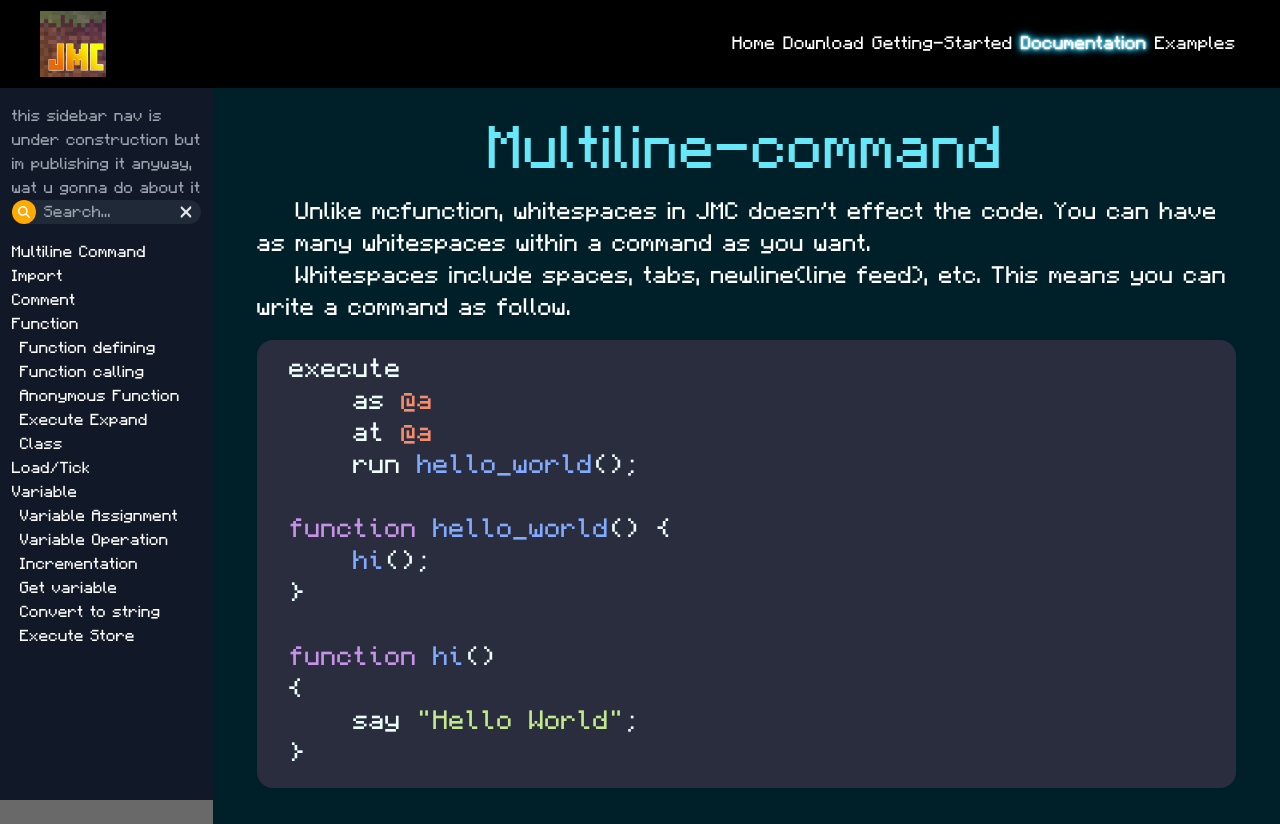
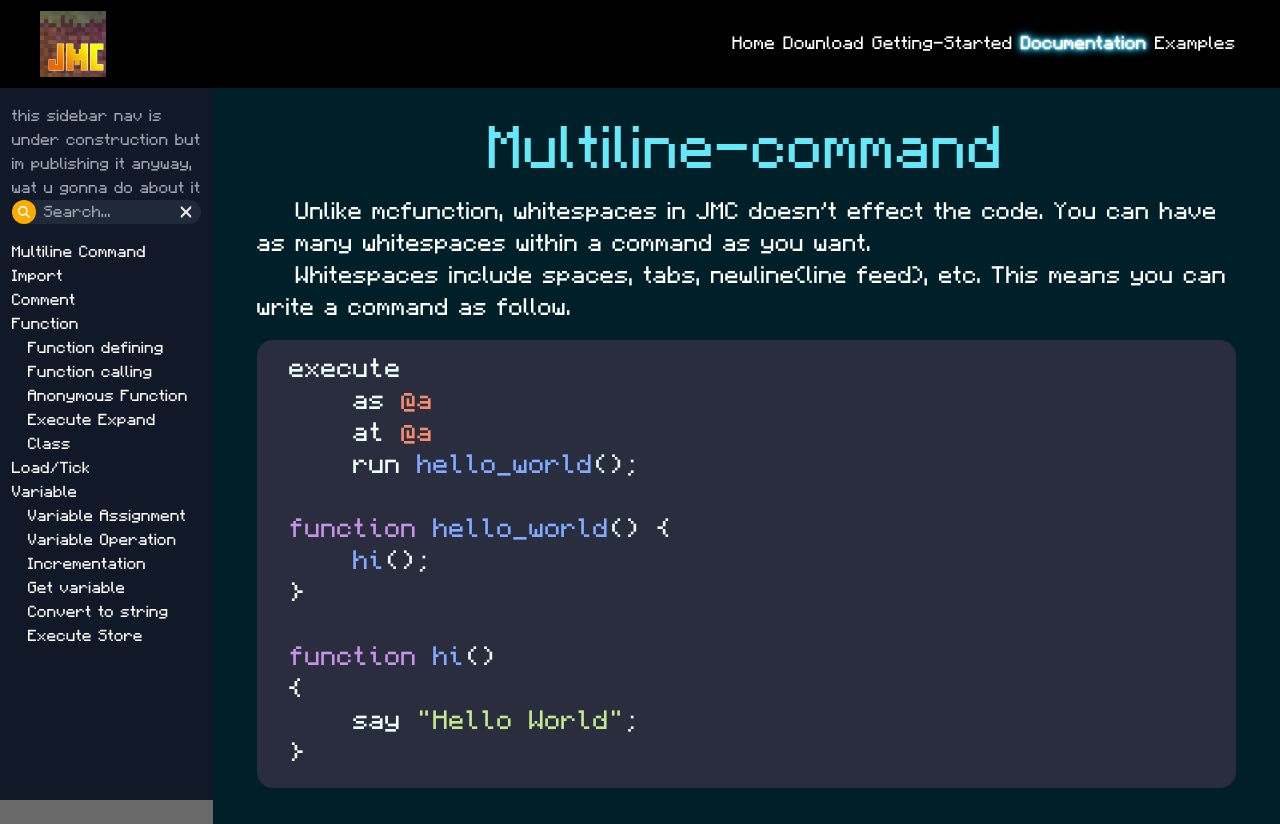
Before and after one commit to WingedSeal/jmc, a React (Create React App) app: page /documentation/multiline-command in a window 1280 px wide. Built offline with nearby package versions, Linux system fonts and the light colour scheme.

Commit message:
Increase indent in sidebar nav

```diff
--- a/src/components/SidebarNav/DocsLink.tsx
+++ b/src/components/SidebarNav/DocsLink.tsx
@@ -53,7 +53,7 @@ const DocsLink: React.FC<DocsLinkInterface> = (props) => {
                         props.searchValue,
                         DocsLink.props.keyword
                     ) && (
-                        <div key={i} className="ml-2">
+                        <div key={i} className="ml-4">
                             {DocsLink}
                         </div>
                     )
```
